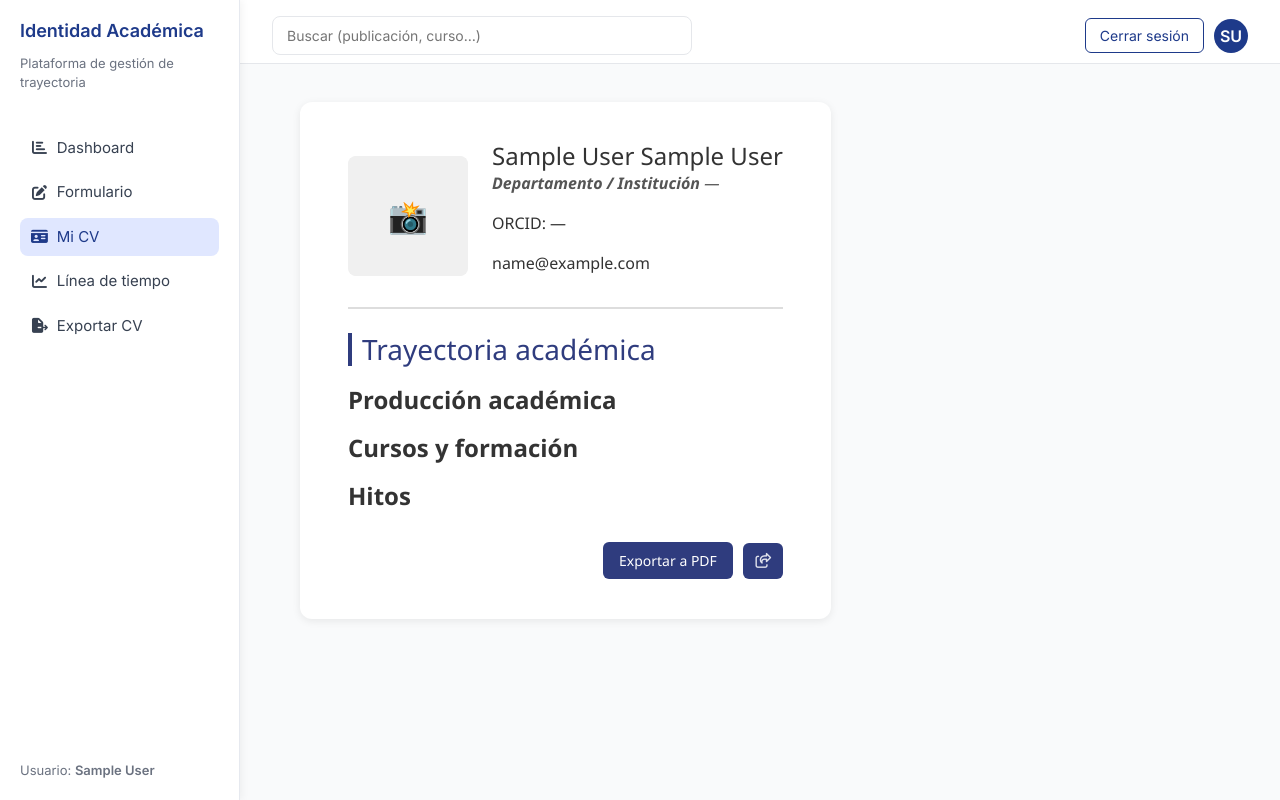
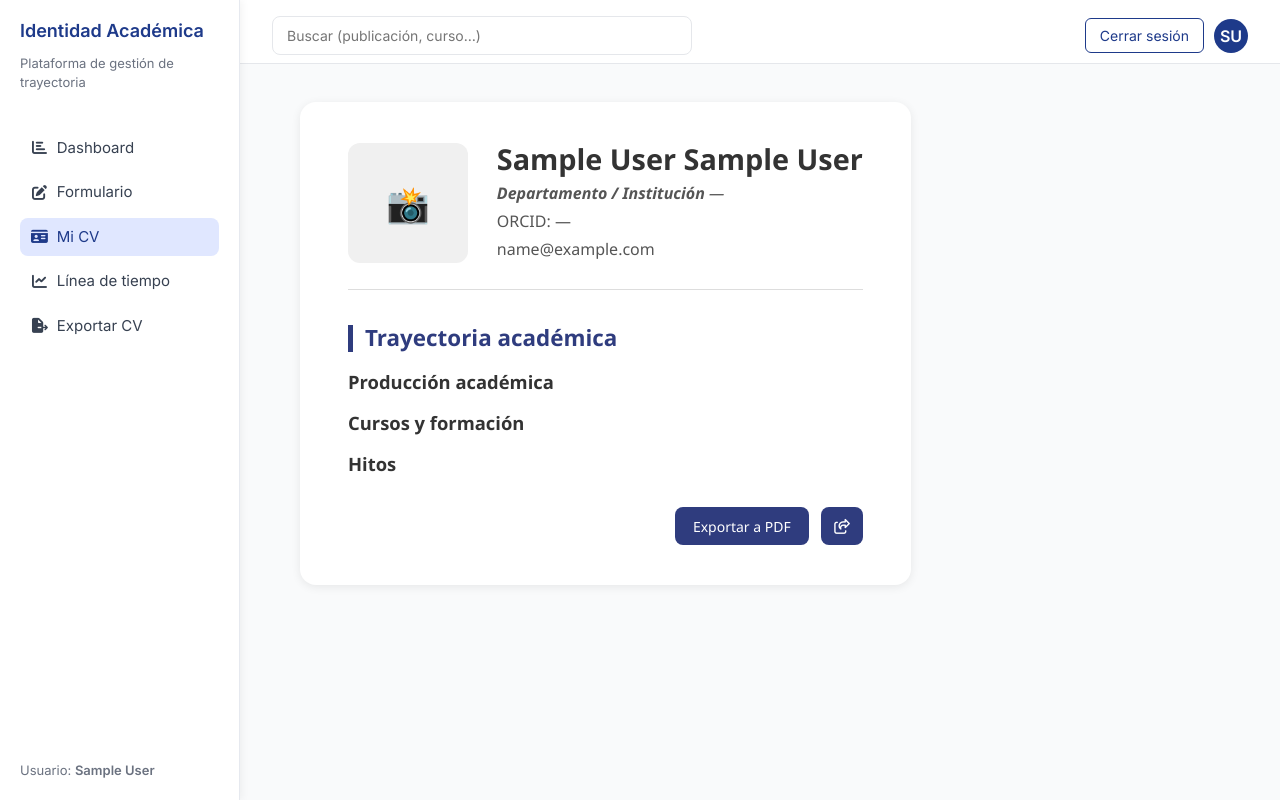
Before and after one commit to jesusrcc/proyecto-de-residencias, an Angular app in the folder frontend/: page /cv in a window 1280 px wide. Built offline with nearby package versions, Linux system fonts and the light colour scheme; sample sign-in values are in the browser's storage.

Commit message:
fix design

```diff
--- a/frontend/src/app/pages/cv-public/cv-public.component.css
+++ b/frontend/src/app/pages/cv-public/cv-public.component.css
@@ -1,34 +1,52 @@
+/* ==========================================
+   CONTENEDOR PRINCIPAL
+   ========================================== */
 .cv-container {
   background: #fff;
-  padding: 2rem;
-  border-radius: 12px;
-  box-shadow: 0 2px 8px rgba(0, 0, 0, 0.08);
+  padding: 2.5rem 3rem;
+  border-radius: 16px;
+  box-shadow: 0 2px 10px rgba(0, 0, 0, 0.08);
   max-width: 900px;
   margin: 2rem auto;
   font-family: "Segoe UI", sans-serif;
   color: #333;
+  box-sizing: border-box;
+
+  /* Soluciona textos largos */
+  word-break: break-word;
+  overflow-wrap: anywhere;
 }
 
+/* Aplicar también a TODOS los hijos */
+.cv-container * {
+  word-break: break-word !important;
+  overflow-wrap: anywhere !important;
+}
+
+
+/* ==========================================
+   HEADER
+   ========================================== */
 .cv-header {
   display: flex;
   align-items: center;
-  gap: 1.5rem;
-  border-bottom: 2px solid #ddd;
-  padding-bottom: 1rem;
-  margin-bottom: 1.5rem;
+  gap: 1.8rem;
+  border-bottom: 1px solid #ddd;
+  padding-bottom: 1.5rem;
+  margin-bottom: 2rem;
 }
 
-/* Imagen y placeholder */
 .photo {
   width: 120px;
   height: 120px;
-  border-radius: 8px;
+  border-radius: 12px;
   background: #f0f0f0;
   display: flex;
   justify-content: center;
   align-items: center;
   overflow: hidden;
   box-shadow: 0 2px 6px rgba(0, 0, 0, 0.15);
+  flex-shrink: 0;
 }
 
 .photo-img {
@@ -38,87 +56,109 @@
 }
 
 .photo-placeholder {
-  font-size: 2rem;
+  font-size: 2.2rem;
   color: #666;
 }
 
 .info h2 {
   margin: 0;
-  font-size: 1.5rem;
+  font-size: 1.8rem;
+  font-weight: 700;
+}
+
+.info p {
+  margin: 4px 0;
+  color: #555;
 }
 
 .institution {
   font-style: italic;
-  color: #555;
+  color: #4b5563;
 }
 
+
+/* ==========================================
+   SECCIONES
+   ========================================== */
 .cv-section h3 {
-  border-left: 4px solid #2f3c7e;
-  padding-left: 10px;
-  margin-top: 1rem;
+  border-left: 5px solid #2f3c7e;
+  padding-left: 12px;
+  margin-top: 2rem;
+  margin-bottom: 1rem;
   color: #2f3c7e;
+  font-size: 1.4rem;
+  font-weight: 700;
 }
 
 .cv-section h4 {
   margin-top: 1.2rem;
+  margin-bottom: 0.5rem;
   font-weight: 600;
+  font-size: 1.15rem;
 }
 
-ol, ul {
-  margin: 0.5rem 0 0.5rem 1.5rem;
+.cv-section ol,
+.cv-section ul {
+  margin-left: 1.5rem;
+  margin-bottom: 1rem;
 }
 
+.cv-section li {
+  margin-bottom: 0.8rem;
+  line-height: 1.5;
+}
+
+/* ==========================================
+   HITOS
+   ========================================== */
 .milestone-description {
-  margin: 4px 0 8px 0;
+  margin-top: 4px;
   color: #555;
-  font-size: 0.9rem;
+  font-size: 0.95rem;
   line-height: 1.4;
 }
 
-.cv-footer {
-  margin-top: 2rem;
-  text-align: right;
-  display: flex;
-  justify-content: flex-end;
-  align-items: center;
-  gap: 10px;
-}
-
-.export-btn,
-.share-btn {
-  background: #2f3c7e;
-  color: white;
-  padding: 8px 16px;
-  border: none;
-  border-radius: 6px;
-  cursor: pointer;
-}
-
-.share-btn {
-  display: flex;
-  align-items: center;
-  justify-content: center;
-  width: 40px;
-}
-
-.share-btn i {
-  font-size: 16px;
-}
-
-.export-btn:hover,
-.share-btn:hover {
-  background: #4055a3;
-}
-
+/* ==========================================
+   NO DATA
+   ========================================== */
 .no-data {
   text-align: center;
   margin-top: 2rem;
   color: #777;
+  font-style: italic;
 }
 
+/* ==========================================
+   LOADING STATE
+   ========================================== */
 .loading {
   text-align: center;
   color: #555;
   font-style: italic;
   margin-top: 2rem;
 }
+
+/* ==========================================
+   RESPONSIVE
+   ========================================== */
+@media (max-width: 900px) {
+  .cv-container {
+    padding: 1.8rem 2rem;
+  }
+
+  .cv-header {
+    flex-direction: column;
+    text-align: center;
+  }
+}
+
+@media (max-width: 600px) {
+  .cv-container {
+    padding: 1.4rem;
+    border-radius: 12px;
+  }
+
+  .info h2 {
+    font-size: 1.5rem;
+  }
+}
--- a/frontend/src/app/pages/cv/cv.component.css
+++ b/frontend/src/app/pages/cv/cv.component.css
@@ -1,143 +1,198 @@
+/* ==========================================
+   ESTILOS GENERALES DEL CV
+   ========================================== */
 .cv-container {
   background: #fff;
   padding: 2.5rem 3rem;
-  border-radius: 12px;
-  box-shadow: 0 2px 8px rgba(0, 0, 0, 0.08);
-  max-width: 1200px; /* antes 900px */
+  border-radius: 16px;
+  box-shadow: 0 2px 10px rgba(0, 0, 0, 0.08);
   width: 100%;
+  max-width: 900px; /* Ideal para laptops y tablets */
   margin: 2rem auto;
   font-family: "Segoe UI", sans-serif;
   color: #333;
   box-sizing: border-box;
+
+  /* Evita que cualquier texto rompa el diseño */
+  word-break: break-word;
+  overflow-wrap: anywhere;
 }
 
-/* Ajuste responsive */
-@media (max-width: 992px) {
-  .cv-container {
-    max-width: 100%;
-    padding: 1.5rem 1.8rem;
-  }
-}
-
-
-
+/* ==========================================
+   HEADER DEL CV
+   ========================================== */
 .cv-header {
   display: flex;
   align-items: center;
-  gap: 1.5rem;
-  border-bottom: 2px solid #ddd;
-  padding-bottom: 1rem;
-  margin-bottom: 1.5rem;
+  gap: 1.8rem;
+  border-bottom: 1px solid #ddd;
+  padding-bottom: 1.5rem;
+  margin-bottom: 2rem;
 }
 
-.photo-placeholder {
-  width: 120px;
-  height: 120px;
-  border-radius: 8px;
-  background: #f0f0f0;
-  display: flex;
-  justify-content: center;
-  align-items: center;
-  font-size: 2rem;
-  color: #666;
-}
-
-.info h2 {
-  margin: 0;
-  font-size: 1.5rem;
-}
-
-.institution {
-  font-style: italic;
-  color: #555;
-}
-
-.cv-section h3 {
-  border-left: 4px solid #2f3c7e;
-  padding-left: 10px;
-  margin-top: 1rem;
-  color: #2f3c7e;
-}
-
-.cv-section h4 {
-  margin-top: 1.2rem;
-  font-weight: 600;
-}
-
-ol, ul {
-  margin: 0.5rem 0 0.5rem 1.5rem;
-}
-
-.milestone-description {
-  margin: 4px 0 8px 0;
-  color: #555;
-  font-size: 0.9rem;
-  line-height: 1.4;
-}
-
-.cv-footer {
-  margin-top: 2rem;
-  text-align: right;
-  display: flex;
-  justify-content: flex-end;
-  align-items: center;
-  gap: 10px;
-}
-
-/* === Botones === */
-.export-btn,
-.share-btn {
-  background: #2f3c7e;
-  color: #fff;
-  padding: 8px 16px;
-  border: none;
-  border-radius: 6px;
-  cursor: pointer;
-  transition: background 0.2s ease, transform 0.1s ease;
-  display: flex;
-  align-items: center;
-  justify-content: center;
-}
-
-/* Hover más suave */
-.export-btn:hover,
-.share-btn:hover {
-  background: #4055a3;
-  transform: scale(1.03);
-}
-
-/* === Botón de compartir más fino y proporcional === */
-.share-btn {
-  width: 40px;
-  height: 36px;
-  padding: 0;
-}
-
-.share-btn i {
-  font-size: 15px;
-  color: rgba(255, 255, 255, 0.85); /* menos blanco, más elegante */
-  font-weight: 400; /* afinado */
-}
-
-/* === Botón principal === */
-.export-btn {
-  font-weight: 500;
-  font-size: 14px;
-}
 .photo-box {
   width: 120px;
   height: 120px;
-  border-radius: 8px;
+  border-radius: 12px;
   background: #f0f0f0;
   display: flex;
   align-items: center;
   justify-content: center;
   overflow: hidden;
+  flex-shrink: 0;
 }
 
 .photo-box img {
   width: 100%;
   height: 100%;
   object-fit: cover;
+}
+
+.photo-placeholder {
+  font-size: 2.2rem;
+  color: #666;
+}
+
+.info h2 {
+  margin: 0;
+  font-size: 1.8rem;
+  font-weight: 700;
+}
+
+.info p {
+  margin: 4px 0;
+  color: #555;
+}
+
+.institution {
+  font-style: italic;
+  color: #4b5563;
+}
+
+/* ==========================================
+   TÍTULOS DE SECCIÓN
+   ========================================== */
+.cv-section h3 {
+  border-left: 5px solid #2f3c7e;
+  padding-left: 12px;
+  margin: 2.2rem 0 1rem 0;
+  color: #2f3c7e;
+  font-size: 1.4rem;
+  font-weight: 700;
+}
+
+.cv-section h4 {
+  margin: 1.2rem 0 0.5rem;
+  font-weight: 600;
+  font-size: 1.15rem;
+}
+
+/* ==========================================
+   LISTAS (Publicaciones, cursos, hitos)
+   ========================================== */
+.cv-section ol,
+.cv-section ul {
+  margin: 0.6rem 0 1rem 1.5rem;
+  padding: 0;
+}
+
+.cv-section li {
+  margin-bottom: 0.8rem;
+  line-height: 1.5;
+}
+
+/* Publicaciones con formato más limpio */
+.cv-section ol li strong {
+  font-weight: 600;
+  color: #111;
+}
+
+.cv-section ol li span {
+  color: #444;
+}
+
+/* ==========================================
+   HITOS
+   ========================================== */
+.milestone-description {
+  margin-top: 4px;
+  color: #555;
+  font-size: 0.95rem;
+  line-height: 1.4;
+}
+
+/* ==========================================
+   FOOTER / BOTONES
+   ========================================== */
+.cv-footer {
+  margin-top: 2rem;
+  text-align: right;
+  display: flex;
+  justify-content: flex-end;
+  gap: 12px;
+}
+
+.export-btn,
+.share-btn {
+  background: #2f3c7e;
+  color: #fff;
+  padding: 8px 18px;
+  border: none;
   border-radius: 8px;
+  cursor: pointer;
+  font-size: 14px;
+  transition: background 0.2s ease, transform 0.1s ease;
 }
+
+.export-btn:hover,
+.share-btn:hover {
+  background: #4059a6;
+  transform: scale(1.04);
+}
+
+.share-btn {
+  width: 42px;
+  height: 38px;
+  padding: 0;
+}
+
+.share-btn i {
+  font-size: 15px;
+}
+
+/* ==========================================
+   TEXTO LARGO -> SALTO DE LÍNEA FORZADO
+   ========================================== */
+.cv-container * {
+  word-break: break-word !important;
+  overflow-wrap: anywhere !important;
+}
+
+/* ==========================================
+   RESPONSIVE
+   ========================================== */
+@media (max-width: 900px) {
+  .cv-container {
+    padding: 1.8rem 2rem;
+  }
+
+  .cv-header {
+    flex-direction: column;
+    text-align: center;
+  }
+}
+
+@media (max-width: 600px) {
+  .cv-container {
+    padding: 1.4rem;
+    border-radius: 12px;
+  }
+
+  .cv-section h3 {
+    font-size: 1.25rem;
+  }
+
+  .info h2 {
+    font-size: 1.5rem;
+  }
+}
--- a/frontend/src/app/pages/timeline/timeline.component.css
+++ b/frontend/src/app/pages/timeline/timeline.component.css
@@ -1,31 +1,39 @@
+/* ==========================================
+   CONTENEDOR PRINCIPAL
+   ========================================== */
 .timeline-container {
-  max-width: 1200px; /* antes 800px */
   width: 100%;
+  max-width: 900px; /* Igual que CV */
   margin: 2rem auto;
   background: #fff;
   padding: 2.5rem 3rem;
-  border-radius: 12px;
-  box-shadow: 0 2px 8px rgba(0, 0, 0, 0.08);
+  border-radius: 16px;
+  box-shadow: 0 2px 10px rgba(0, 0, 0, 0.08);
   font-family: "Segoe UI", sans-serif;
   box-sizing: border-box;
-}
 
-/* Responsive */
-@media (max-width: 992px) {
-  .timeline-container {
-    max-width: 100%;
-    padding: 1.5rem 1.8rem;
-  }
+  /* Previene overflow de textos largos */
+  word-break: break-word;
+  overflow-wrap: anywhere;
 }
 
 
-h2 {
+/* ==========================================
+   TÍTULO
+   ========================================== */
+.timeline-container h2 {
   margin-bottom: 1.5rem;
   color: #2f3c7e;
-  border-left: 4px solid #2f3c7e;
-  padding-left: 10px;
+  border-left: 5px solid #2f3c7e;
+  padding-left: 12px;
+  font-size: 1.4rem;
+  font-weight: 700;
 }
 
+
+/* ==========================================
+   LÍNEA VERTICAL
+   ========================================== */
 .timeline {
   position: relative;
   margin-left: 2rem;
@@ -33,6 +41,10 @@ h2 {
   border-left: 3px solid #d1d5db;
 }
 
+
+/* ==========================================
+   ITEM DE LA LÍNEA DE TIEMPO
+   ========================================== */
 .timeline-item {
   display: flex;
   align-items: flex-start;
@@ -40,15 +52,18 @@ h2 {
   position: relative;
 }
 
+/* Fecha */
 .timeline-date {
-  width: 100px;
+  width: 110px;
   text-align: right;
   margin-right: 20px;
   color: #555;
   font-size: 0.9rem;
   flex-shrink: 0;
+  word-break: break-word;
 }
 
+/* Punto azul */
 .timeline-dot {
   width: 14px;
   height: 14px;
@@ -59,29 +74,75 @@ h2 {
   top: 4px;
 }
 
+
+/* ==========================================
+   CONTENIDO DEL ITEM
+   ========================================== */
 .timeline-content {
   background: #f8f9fa;
   border-radius: 8px;
-  padding: 0.8rem 1rem;
+  padding: 1rem 1.2rem;
   flex: 1;
   box-shadow: 0 1px 4px rgba(0, 0, 0, 0.05);
+
+  /* Forzar saltos de línea */
+  word-break: break-word;
+  overflow-wrap: anywhere;
 }
 
 .timeline-content h4 {
-  margin: 0 0 0.3rem 0;
+  margin: 0 0 0.4rem 0;
   color: #111;
   font-weight: 600;
+  font-size: 1.05rem;
+  line-height: 1.4;
 }
 
 .timeline-content p {
-  margin: 0;
+  margin: 0.2rem 0;
   color: #444;
   font-size: 0.9rem;
+  line-height: 1.4;
+
+  /* También fuerza wrapping */
+  word-break: break-word;
+  overflow-wrap: anywhere;
 }
 
+
+/* ==========================================
+   NO DATA
+   ========================================== */
 .no-data {
   text-align: center;
   margin-top: 1rem;
   color: #777;
   font-style: italic;
 }
+
+
+/* ==========================================
+   RESPONSIVE
+   ========================================== */
+@media (max-width: 850px) {
+  .timeline-item {
+    flex-direction: column;
+    align-items: flex-start;
+  }
+
+  .timeline-date {
+    text-align: left;
+    margin-bottom: 6px;
+  }
+}
+
+@media (max-width: 600px) {
+  .timeline-container {
+    padding: 1.6rem;
+    border-radius: 12px;
+  }
+
+  .timeline-content {
+    padding: 0.8rem;
+  }
+}
```
